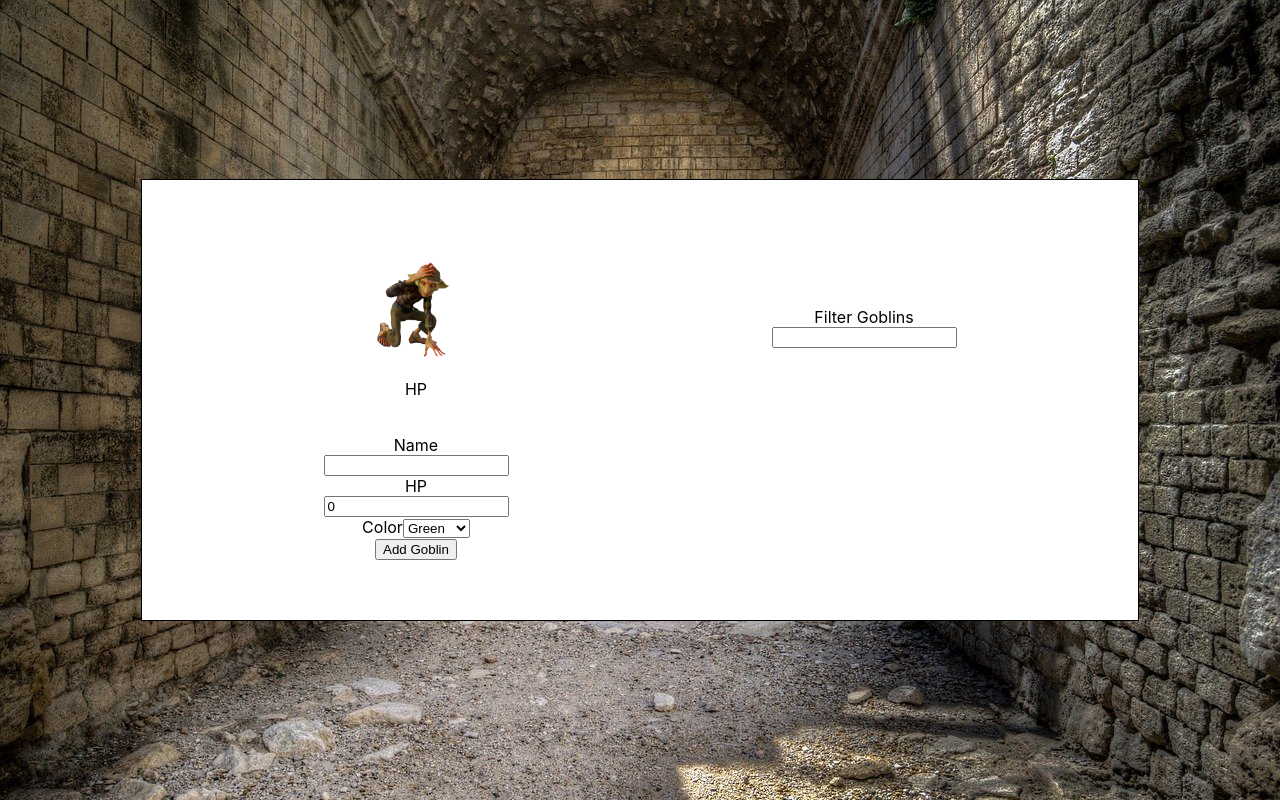
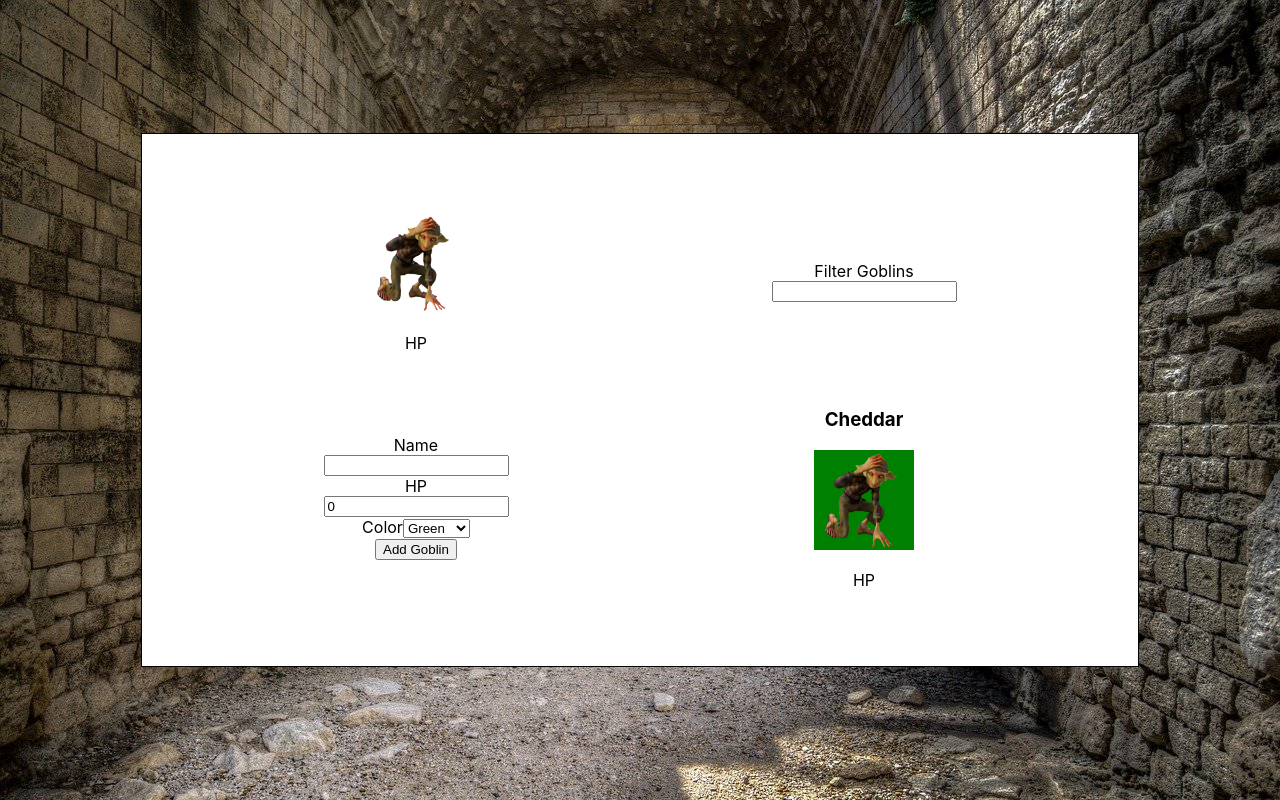
Before and after one commit to amayamaya/react-goblin-builder-half-baked, a React (Create React App) app: page / in a window 1280 px wide. Built offline with nearby package versions, Linux system fonts and the light colour scheme.

Commit message:
submitted goblins appearing on the page

```diff
--- a/src/App.js
+++ b/src/App.js
@@ -8,19 +8,8 @@ function App() {
   const [goblinFormName, setGoblinFormName] = useState('');
   const [goblinFormColor, setGoblinFormColor] = useState('');
   const [goblinFormHP, setGoblinFormHP] = useState(0);
-  const [allGoblins, setAllGoblins] = useState([{ name: 'Chedder', color: 'green', HP: 50 }]);
-
-  // console.log(goblinFormName, goblinFormHP, goblinFormColor);
+  const [allGoblins, setAllGoblins] = useState([{ name: 'Cheddar', color: 'green', HP: 50 }]);
   console.log(allGoblins);
-
-  /*
-    track:
-      allGoblins, an array of all goblins
-      visibleGoblins, a second array of goblins: this one is the filtered version of the above allGoblins array
-      goblinFormName, which is how we track the user input for the current name of the goblin in the form
-      goblinFormHP, which is how we track the user input for the current HP of the goblin in the form
-      goblinFormColor, which is how we track the user input for the current color of the goblin in the form
-*/
 
   function submitGoblin(e) {
     e.preventDefault();
@@ -71,15 +60,9 @@ function App() {
         setGoblinFormColor={setGoblinFormColor}
         goblinFormHP={goblinFormHP}
         setGoblinFormHP={setGoblinFormHP}
-        /*
-        This component takes in a ton of props!
-        Here is the list of props to pass:
-          submitGoblin,
-         **everything above will be tracked in state up top**
-        */
       />
       <GoblinList
-        goblins={[]} // this takes in an array of goblins. If the filteredGoblins has a length, use that array. Otherwise, use the allGoblins array
+        goblins={allGoblins} // this takes in an array of goblins. If the filteredGoblins has a length, use that array. Otherwise, use the allGoblins array
         handleDeleteGoblin={handleDeleteGoblin} // note that the goblin list has access to the ability to delete
       />
     </div>
--- a/src/Goblin.js
+++ b/src/Goblin.js
@@ -1,14 +1,13 @@
 import React from 'react';
 
-export default function Goblin(props) {
+export default function Goblin({ goblin, handleDeleteGoblin }) {
+  console.log(goblin);
   return (
     // be sure you take a look at this component i'm handing you and figure out what props it will need to work correctly.
-    <div
-      className='goblin'
-      onClick={() => props.handleDeleteGoblin && props.handleDeleteGoblin(props.goblin.name)}>
-      <h3>{props.goblin.name}</h3>
-      <img src="goblin.png" style={{ backgroundColor: props.goblin.color }} />
-      <p>{props.goblin.hp} HP</p>
+    <div className="goblin" onClick={() => handleDeleteGoblin && handleDeleteGoblin(goblin.name)}>
+      <h3>{goblin.name}</h3>
+      <img src="goblin.png" style={{ backgroundColor: goblin.color }} />
+      <p>{goblin.hp} HP</p>
     </div>
   );
 }
--- a/src/GoblinList.js
+++ b/src/GoblinList.js
@@ -1,9 +1,12 @@
 import React from 'react';
 import Goblin from './Goblin';
 
-export default function GoblinList(props) {
+export default function GoblinList({ goblins, handleDeleteGoblin }) {
   return (
-    <div className='goblin-list quarter'>
+    <div className="goblin-list quarter">
+      {goblins.map((goblin, i) => (
+        <Goblin key={goblin + i} goblin={goblin} handleDeleteGoblin={handleDeleteGoblin} />
+      ))}
       {/* map over your goblins and render out a Goblin component for each goblin. You've seen this before. The only difference here is that you need to pass handleDeleteGoblin (a prop that is a function), as well */}
     </div>
   );
```
